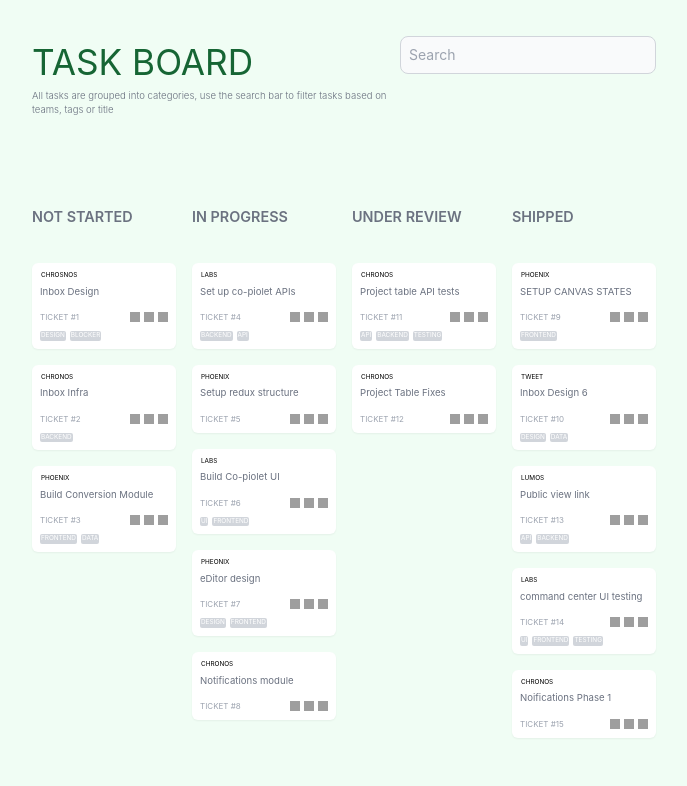
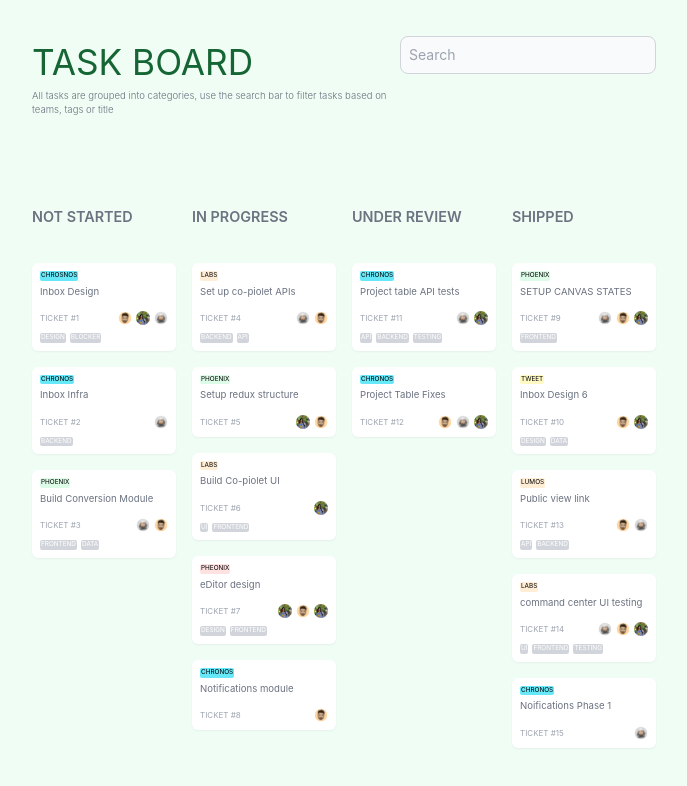
Before and after one commit to pritipsingh/kanbanboard-rocketium, a React (Create React App) app: page / in a window 1280 px wide. Shown: the top 786 px of the page, without its empty margins (296-983 px from the left). Built offline with nearby package versions, Linux system fonts and the light colour scheme; grey boxes are pictures that could not be loaded.

Commit message:
fix: colors and images

```diff
--- a/src/Components/Card.tsx
+++ b/src/Components/Card.tsx
@@ -1,6 +1,6 @@
 import { motion } from "framer-motion";
 import { getColourForTags } from "../helper/helper";
-
+import img from '../Faces/img.jpeg'
 /**
  * Represents a single card component in the task board.
  * Each card displays information about a task, including team, title, tags, and assignees.
@@ -25,7 +25,7 @@ const Card = (props: any) => {
     drag: { scale: 1.1 },
   };
 
-  console.log(props.color);
+  console.log(props.assignes);
   console.log(getCoordinatedColor(props.team));
   return (
     <>
@@ -53,20 +53,25 @@ const Card = (props: any) => {
         whileTap={{
           rotate: -6,
           scale: 0.8,
+          opacity:0
         }}
         whileFocus={{
           rotate: -12,
-          scale: 3,
+          scale:  0.8,
+
+        }}
+        whileHover={{
+          rotate: -6,
+          scale:  0.9,
         }}
         whileDrag={{
           y: 0,
-          opacity: 1,
         }}
         variants={dragVariants}
         className={`min-w-full hover:cursor-move z-[99] active:cursor-grabbing focus:cursor-grabbing p-2 bg-white rounded-md shadow-sm flex flex-col justify-start items-start `}
       >
         <div
-          className={`px-[1px] bg-${props.color}  font-normal text-[0.4rem] rounded-sm`}
+          className={`px-[1px] ${props.color}  font-normal text-[0.4rem] rounded-sm`}
         >
           {props.team.toUpperCase()}
         </div>
@@ -74,10 +79,11 @@ const Card = (props: any) => {
         <div className="flex w-full mt-3 justify-between items-center">
           <div className="text-[0.5rem] text-gray-400">TICKET #{props.id}</div>
           <div className="flex gap-1 items-center justify-center">
-            {props.assignes.map((assignee: string | undefined, index: any) => (
+            {props.assignes.map((profile: string | undefined, index: any) => (
               <img
-                className="w-[10px]  h-[10px] rouunded-[50%] text-[0.5rem]"
-                src={assignee}
+              key={index}
+              className="w-[14px] h-[14px] rounded-full text-[0.5rem]"
+                src={profile}
                 alt={"assigne"}
               />
             ))}
--- a/src/Data/index.ts
+++ b/src/Data/index.ts
@@ -1,5 +1,7 @@
 import { CardType, statusTypes } from "../Types/cardType";
-
+import img from '../Faces/img.jpeg';
+import img1 from '../Faces/face1.svg'
+import img2 from '../Faces/face2.svg'
 export const columnsDetails: statusTypes[] = [
     "todo" , "started" , "review" , "done"
 ]
@@ -32,7 +34,7 @@ export const cardDetails: CardType[] = [
     title: "Inbox Design",
     id: "1",
     status: "todo",
-    assignes: ['../Faces/img.jpeg', '../Faces/img.jpeg', '../Faces/img.jpeg'],
+    assignes: [img1, img, img2],
     tags: ["Design", "Blocker"]
     },
     {
@@ -40,7 +42,7 @@ export const cardDetails: CardType[] = [
     title: "Inbox Infra",
     id: "2",
     status: "todo",
-    assignes: ['../Faces/img.jpeg', '../Faces/img.jpeg', '../Faces/img.jpeg'],
+    assignes: [img2, ],
     tags: ["Backend"]
     },
     {
@@ -48,7 +50,7 @@ export const cardDetails: CardType[] = [
     title: "Build Conversion Module",
     id: "3",
     status: "todo",
-    assignes: ['../Faces/img.jpeg', '../Faces/img.jpeg', '../Faces/img.jpeg'],
+    assignes: [img2, img1],
     tags: ["frontend", "data"]
     },
     {
@@ -56,7 +58,7 @@ export const cardDetails: CardType[] = [
     title: "Set up co-piolet APIs",
     id: "4",
     status: "started",
-    assignes: ['../Faces/img.jpeg', '../Faces/img.jpeg', '../Faces/img.jpeg'],
+    assignes: [img2, img1],
     tags: ["Backend", "API"]
     },
     {
@@ -64,14 +66,14 @@ export const cardDetails: CardType[] = [
     title: "Setup redux structure",
     id: "5",
     status: "started",
-    assignes: ['../Faces/img.jpeg', '../Faces/img.jpeg', '../Faces/img.jpeg'],
+    assignes: [img, img1],
     },
     {
         team: "Labs",
     title: "Build Co-piolet UI",
     id: "6",
     status: "started",
-    assignes: ['../Faces/img.jpeg', '../Faces/img.jpeg', '../Faces/img.jpeg'],
+    assignes: [img],
     tags: ["UI", "Frontend"]
     },
     {
@@ -79,7 +81,7 @@ export const cardDetails: CardType[] = [
     title: "eDitor design",
     id: "7",
     status: "started",
-    assignes: ['../Faces/img.jpeg', '../Faces/img.jpeg', '../Faces/img.jpeg'],
+    assignes: [img, img1 , img],
     tags: ["DESIGN", "Frontend"]
     },
     {
@@ -87,21 +89,21 @@ export const cardDetails: CardType[] = [
     title: "Notifications module",
     id: "8",
     status: "started",
-    assignes: ['../Faces/img.jpeg', '../Faces/img.jpeg', '../Faces/img.jpeg'],
+    assignes: [img1],
     },
     {
         team: "PHOENIX",
     title: "SETUP CANVAS STATES",
     id: "9",
     status: "done",
-    assignes: ['../Faces/img.jpeg', '../Faces/img.jpeg', '../Faces/img.jpeg'],
+    assignes: [img2, img1, img],
     tags: ["FRONTEND"]
     },{
     team: "Tweet",
     title: "Inbox Design 6",
     id: "10",
     status: "done",
-    assignes: ['../Faces/img.jpeg', '../Faces/img.jpeg', '../Faces/img.jpeg'],
+    assignes: [img1, img],
     tags: ["Design", "data"]
     },
     {
@@ -109,7 +111,7 @@ export const cardDetails: CardType[] = [
     title: "Project table API tests",
     id: "11",
     status: "review",
-    assignes: ['../Faces/img.jpeg', '../Faces/img.jpeg', '../Faces/img.jpeg'],
+    assignes: [img2, img],
     tags: ["api", "backend","testing" ]
     },
     {
@@ -117,14 +119,14 @@ export const cardDetails: CardType[] = [
     title: "Project Table Fixes",
     id: "12",
     status: "review",
-    assignes: ['../Faces/img.jpeg', '../Faces/img.jpeg', '../Faces/img.jpeg'],
+    assignes: [img1, img2, img],
     },
     {
         team: "LUMOS",
     title: "Public view link",
     id: "13",
     status: "done",
-    assignes: ['../Faces/img.jpeg', '../Faces/img.jpeg', '../Faces/img.jpeg'],
+    assignes: [img1, img2],
     tags: ["api", "backend" ]
     },
     {
@@ -132,7 +134,7 @@ export const cardDetails: CardType[] = [
     title: "command center UI testing",
     id: "14",
     status: "done",
-    assignes: ['../Faces/img.jpeg', '../Faces/img.jpeg', '../Faces/img.jpeg'],
+    assignes: [img2, img1, img],
     tags: ["ui", "frontend","testing" ]
     },
     {
@@ -140,7 +142,7 @@ export const cardDetails: CardType[] = [
     title: "Noifications Phase 1",
     id: "15",
     status: "done",
-    assignes: ['../Faces/img.jpeg', '../Faces/img.jpeg', '../Faces/img.jpeg'],
+    assignes: [img2],
     },
 
 ]
--- a/src/helper/helper.ts
+++ b/src/helper/helper.ts
@@ -1,19 +1,20 @@
-const colors = ["red-100", "green-100", "blue-100", "yellow-100", "orange-100", "purple-100", "pink-100" , "cyan-300"];
+const colors = ['bg-red-100', 'bg-green-100', 'bg-blue-100', 'bg-yellow-100',
+'bg-orange-100', 'bg-purple-100', 'bg-pink-100', 'bg-cyan-300'];
 
 function randomChooser() {
     const randomIndex = Math.floor(Math.random() * colors.length);
     return colors[randomIndex];
 }
-let cache : any= {}
+let cache : Record<string, string>= {}
 export const getColourForTags = () => {
 
     return (tag: string) => {
-        if(tag in cache){
+        if(tag.toLowerCase() in cache){
 
-            return cache[tag];
+            return cache[tag.toLowerCase()];
         }else{
             let color = randomChooser()
-            cache[tag] = color
+            cache[tag.toLowerCase()] = color
             return color;
         }
     }
--- a/tailwind.config.js
+++ b/tailwind.config.js
@@ -2,6 +2,11 @@
 module.exports = {
   content: [
     "./src/**/*.{js,jsx,ts,tsx}",
+  ],
+  safelist: [
+    'bg-red-100', 'bg-green-100', 'bg-blue-100', 'bg-yellow-100',
+    'bg-orange-100', 'bg-purple-100', 'bg-pink-100', 'bg-cyan-300'
+    // Add any other dynamic classes you generate in a similar manner
   ],
   theme: {
     extend: {
```
Also changed, not shown: src/Faces/face2.svg.
